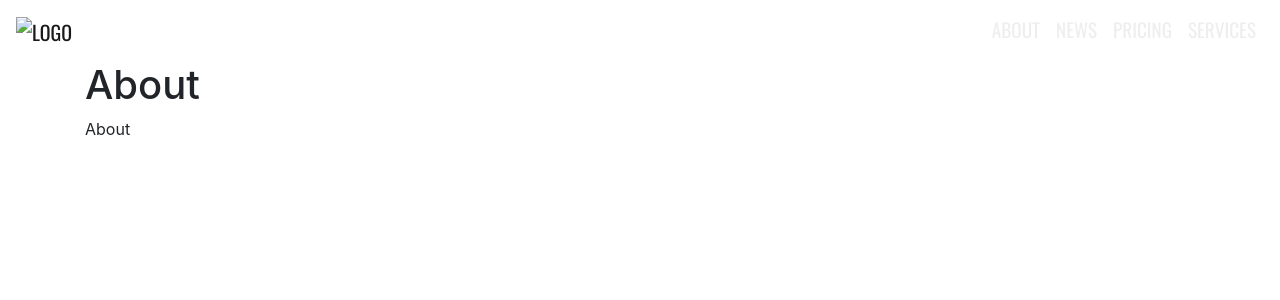
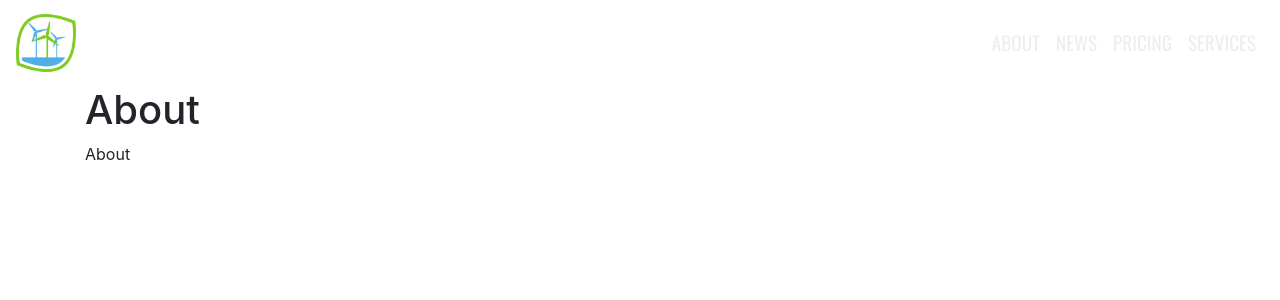
Before and after one commit to youwind/jekyll, a Jekyll site: the page built from about.md, in a window 1280 px wide. Shown: the top 300 px of the page. Built offline with Jekyll 4.4.1, drawn with Linux system fonts in a browser that asks for light colours.

Commit message:
Url test

```diff
--- a/_includes/nav.html
+++ b/_includes/nav.html
@@ -3,7 +3,7 @@
 
 <nav class="navbar navbar-expand-sm navbar-light text-uppercase">
   <a class="navbar-brand" rel="author" href="{{ "/" | relative_url }}">
-    <img src="assets/logo_192.png" alt="logo" width="60px"/>
+    <img src="/assets/logo_192.png" alt="logo" width="60px"/>
   </a>
 
   <button class="navbar-toggler" type="button" data-toggle="collapse" data-target="#navbarSupportedContent" aria-controls="navbarSupportedContent" aria-expanded="false" aria-label="Toggle navigation">
```
